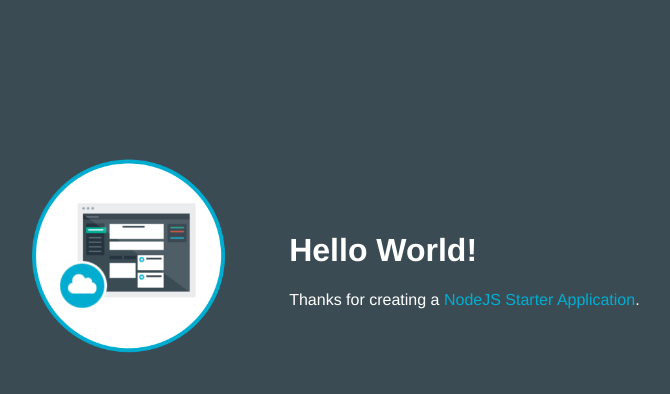
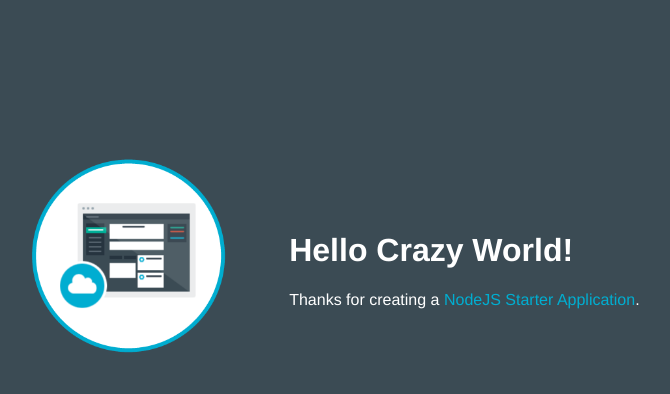
Before and after one commit to cpauly/HelloChen, a website: page public/index.html in a window 1280 px wide. Shown: the whole page, without its empty margins (253-923 px from the left). Drawn offline with Linux system fonts and the light colour scheme.

Commit message:
Commit 1

```diff
--- a/public/index.html
+++ b/public/index.html
@@ -16,7 +16,7 @@
           <img class = "newappIcon" src="images/newapp-icon.png">
         </td>
         <td>
-          <h1 id="message">Hello World!</h1>
+          <h1 id="message">Hello Crazy World!</h1>
           <p class='description'></p> Thanks for creating a <span class = "blue">NodeJS Starter Application</span>.
         </td>
       </tr>
```
Also changed, not shown: 1 other file.
